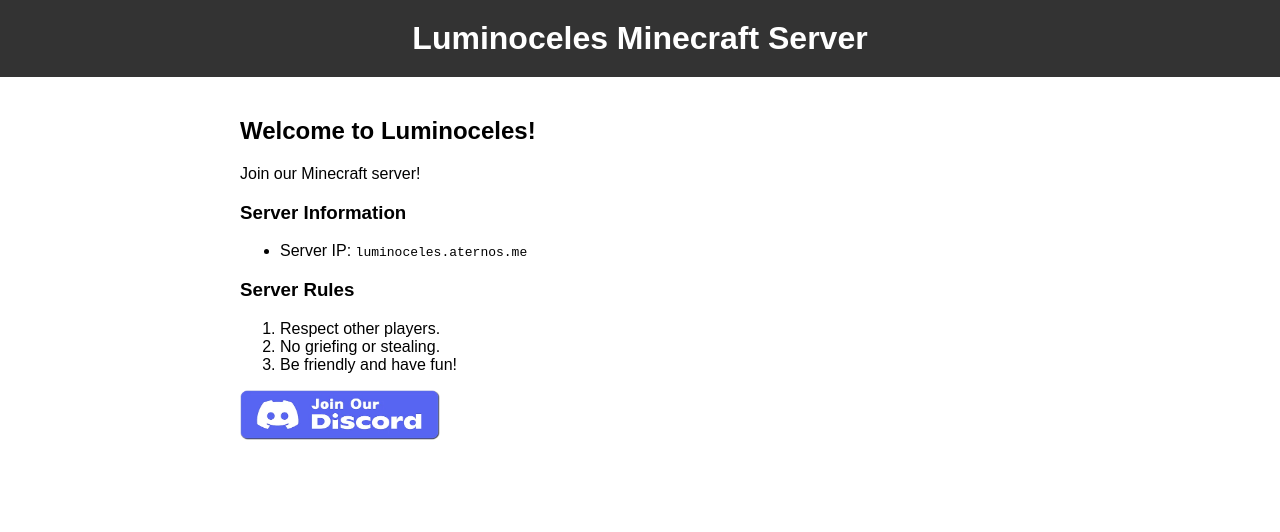
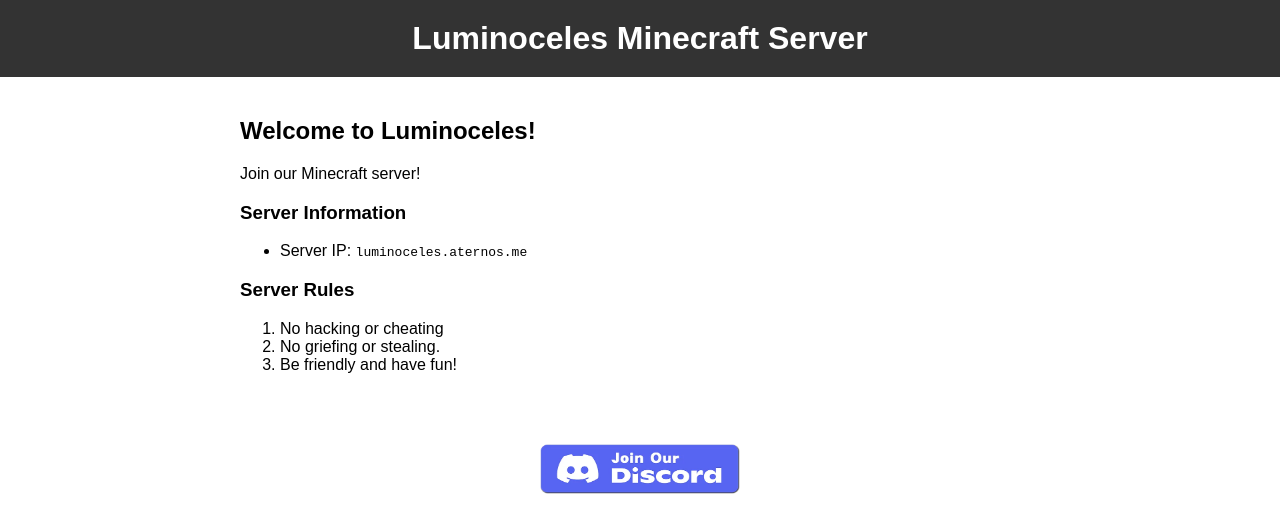
Before and after one commit to snowyceles/snowyceles.github.io, a plain HTML site: page index.html in a window 1280 px wide. Drawn offline with Linux system fonts and the light colour scheme.

Commit message:
lowered discord button

```diff
--- a/index.html
+++ b/index.html
@@ -26,6 +26,17 @@
       margin: 0 auto;
       padding: 20px;
     }
+
+    .discord-button-container {
+      text-align: center;
+      margin-top: 50px;
+    }
+
+    .discord-button {
+      display: inline-block;
+      border: none;
+      margin-top: 20px;
+    }
   </style>
 </head>
 
@@ -50,13 +61,13 @@
 
     <h3>Server Rules</h3>
     <ol>
-      <li>Respect other players.</li>
+      <li>No hacking or cheating</li>
       <li>No griefing or stealing.</li>
       <li>Be friendly and have fun!</li>
     </ol>
 
-    <div>
-      <a href="https://discord.gg/D9FuHUFZb8" target="_blank">
+    <div class="discord-button-container">
+      <a href="https://discord.gg/D9FuHUFZb8" target="_blank" class="discord-button">
         <img src="/discord-button600.png" alt="Join our Discord server" width="200" height="50">
       </a>
     </div>
```
